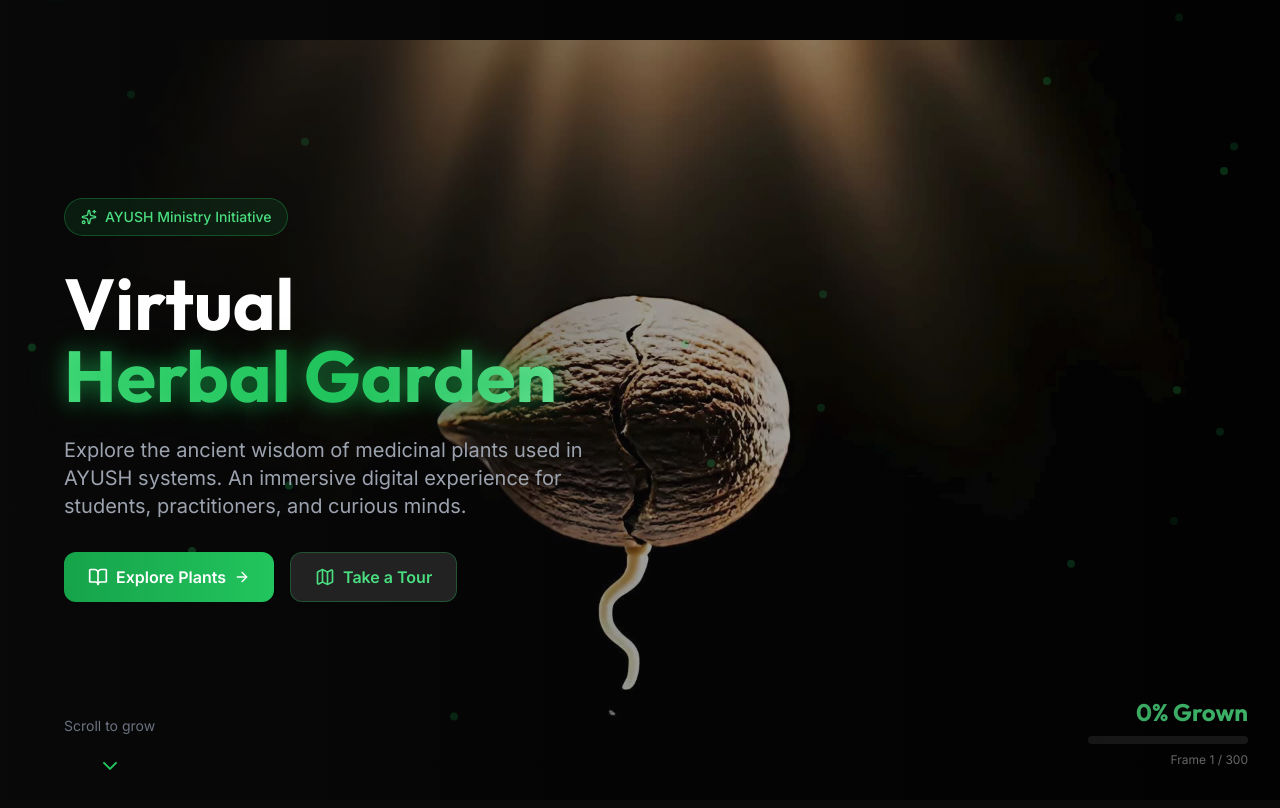
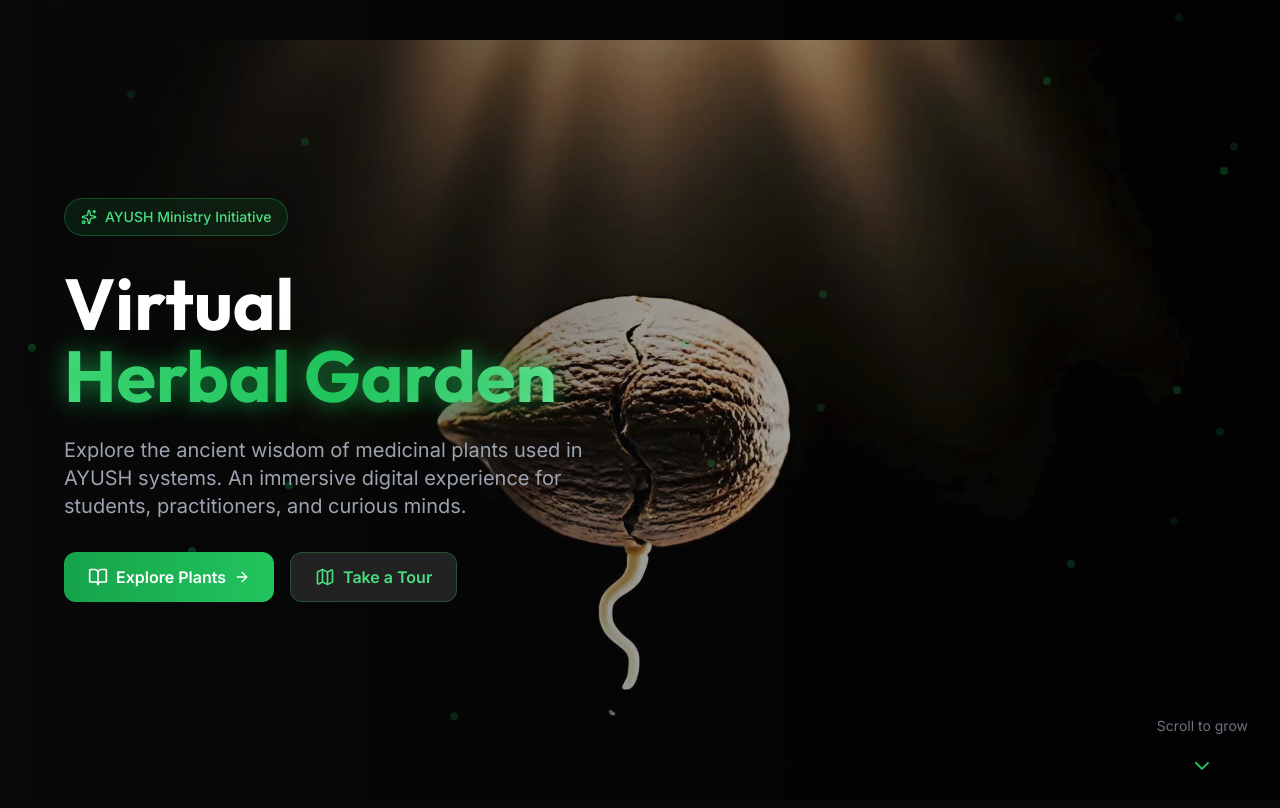
Before and after one commit to vedantbhole/rubix26, a React (Vite) app: page / in a window 1280 px wide. Shown: the top 808 px of the page. Built offline with nearby package versions, Linux system fonts and the light colour scheme; no server answers.

Commit message:
scroll to grow on the right

```diff
--- a/src/components/ScrollPlantAnimation.jsx
+++ b/src/components/ScrollPlantAnimation.jsx
@@ -141,7 +141,7 @@ export default function ScrollPlantAnimation({ progress }) {
       )}
 
       {/* Growth indicator */}
-      {!isLoading && images.length > 0 && (
+      {/* {!isLoading && images.length > 0 && (
         <div className="absolute bottom-8 right-8 text-right z-40">
           <motion.div
             className="font-bold text-2xl mb-2"
@@ -165,7 +165,7 @@ export default function ScrollPlantAnimation({ progress }) {
             Frame {currentFrameIndex + 1} / {images.length}
           </p>
         </div>
-      )}
+      )} */}
     </div>
   );
 }
--- a/src/pages/Home.jsx
+++ b/src/pages/Home.jsx
@@ -151,12 +151,16 @@ export default function Home() {
               </Link>
             </motion.div>
 
-            {/* Scroll indicator */}
+
+          </motion.div>
+
+          {/* Scroll indicator - Moved to global scope */}
           <motion.div
             initial={{ opacity: 0 }}
             animate={{ opacity: 1 }}
+            style={{ opacity }}
             transition={{ delay: 1, duration: 1 }}
-              className="absolute bottom-8 left-8 lg:left-16 flex flex-col items-center gap-2"
+            className="absolute bottom-8 right-8 z-40 flex flex-col items-center gap-2"
           >
             <span className="text-sm" style={{ color: '#6b7280' }}>Scroll to grow</span>
             <motion.div
@@ -164,7 +168,6 @@ export default function Home() {
               transition={{ duration: 2, repeat: Infinity }}
             >
               <ChevronDown className="w-6 h-6" style={{ color: '#22c55e' }} />
-              </motion.div>
             </motion.div>
           </motion.div>
         </div>
```
Lines whose indentation alone changed are shown as unchanged.
